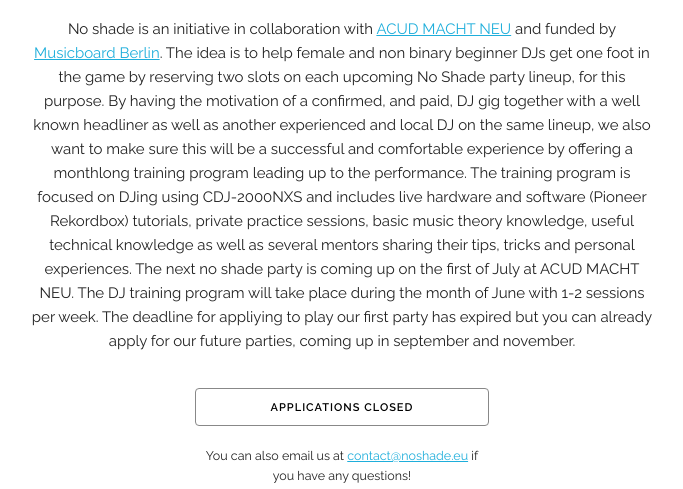
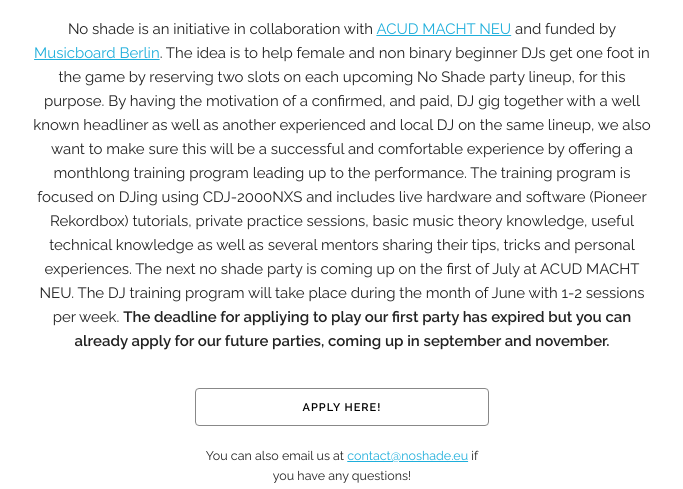
Before and after one commit to noshadeberlin/noshadeberlin.github.io, a plain HTML site: page index.html in a window 1280 px wide. Shown: the part 418-907 px from the top of the page, without its empty margins (298-981 px from the left). Drawn offline with Linux system fonts and the light colour scheme.

Commit message:
change button

```diff
--- a/index.html
+++ b/index.html
@@ -55,7 +55,7 @@
     <div class="row" id="about">
       <div class="two columns empty"></div>
       <div class="eight columns centered">
-        <p>No shade is an initiative in collaboration with <a href="http://acudmachtneu.de">ACUD MACHT NEU</a> and funded by <a href="http://www.musicboard-berlin.de">Musicboard Berlin</a>. The idea is to help female and non binary beginner DJs get one foot in the game by reserving two slots on each upcoming No Shade party lineup, for this purpose. By having the motivation of a confirmed, and paid, DJ gig together with a well known headliner as well as another experienced and local DJ on the same lineup, we also want to make sure this will be a successful and comfortable experience by offering a monthlong training program leading up to the performance. The training program is focused on DJing using CDJ-2000NXS and includes live hardware and software (Pioneer Rekordbox) tutorials, private practice sessions, basic music theory knowledge, useful technical knowledge as well as several mentors sharing their tips, tricks and personal experiences. The next no shade party is coming up on the first of July at ACUD MACHT NEU. The DJ training program will take place during the month of June with 1-2 sessions per week. The deadline for appliying to play our first party has expired but you can already apply for our future parties, coming up in september and november.</p>
+        <p>No shade is an initiative in collaboration with <a href="http://acudmachtneu.de">ACUD MACHT NEU</a> and funded by <a href="http://www.musicboard-berlin.de">Musicboard Berlin</a>. The idea is to help female and non binary beginner DJs get one foot in the game by reserving two slots on each upcoming No Shade party lineup, for this purpose. By having the motivation of a confirmed, and paid, DJ gig together with a well known headliner as well as another experienced and local DJ on the same lineup, we also want to make sure this will be a successful and comfortable experience by offering a monthlong training program leading up to the performance. The training program is focused on DJing using CDJ-2000NXS and includes live hardware and software (Pioneer Rekordbox) tutorials, private practice sessions, basic music theory knowledge, useful technical knowledge as well as several mentors sharing their tips, tricks and personal experiences. The next no shade party is coming up on the first of July at ACUD MACHT NEU. The DJ training program will take place during the month of June with 1-2 sessions per week. <strong>The deadline for appliying to play our first party has expired but you can already apply for our future parties, coming up in september and november.</strong></p>
       </div>
       <div class="two columns empty"></div>
     </div>
@@ -63,7 +63,7 @@
     <div class="row margin-top-one" id="apply">
       <div class="four columns empty"></div>
       <div class="four columns">
-        <a class="button button-primary u-full-width" href="#">APPLICATIONS CLOSED</a>
+        <a class="button button-primary u-full-width" href="https://goo.gl/forms/Zw7ncp230VZQuJzD3">APPLY HERE!</a>
         <!-- <p class="centered margin-top-one"><strong>Deadline: 25th of May</strong</p> -->
         <p class="smaller centered margin-top-one">You can also email us at <a href="#" id="email-link">placeholder</a> if you have any questions!</p>
       </div>
```
